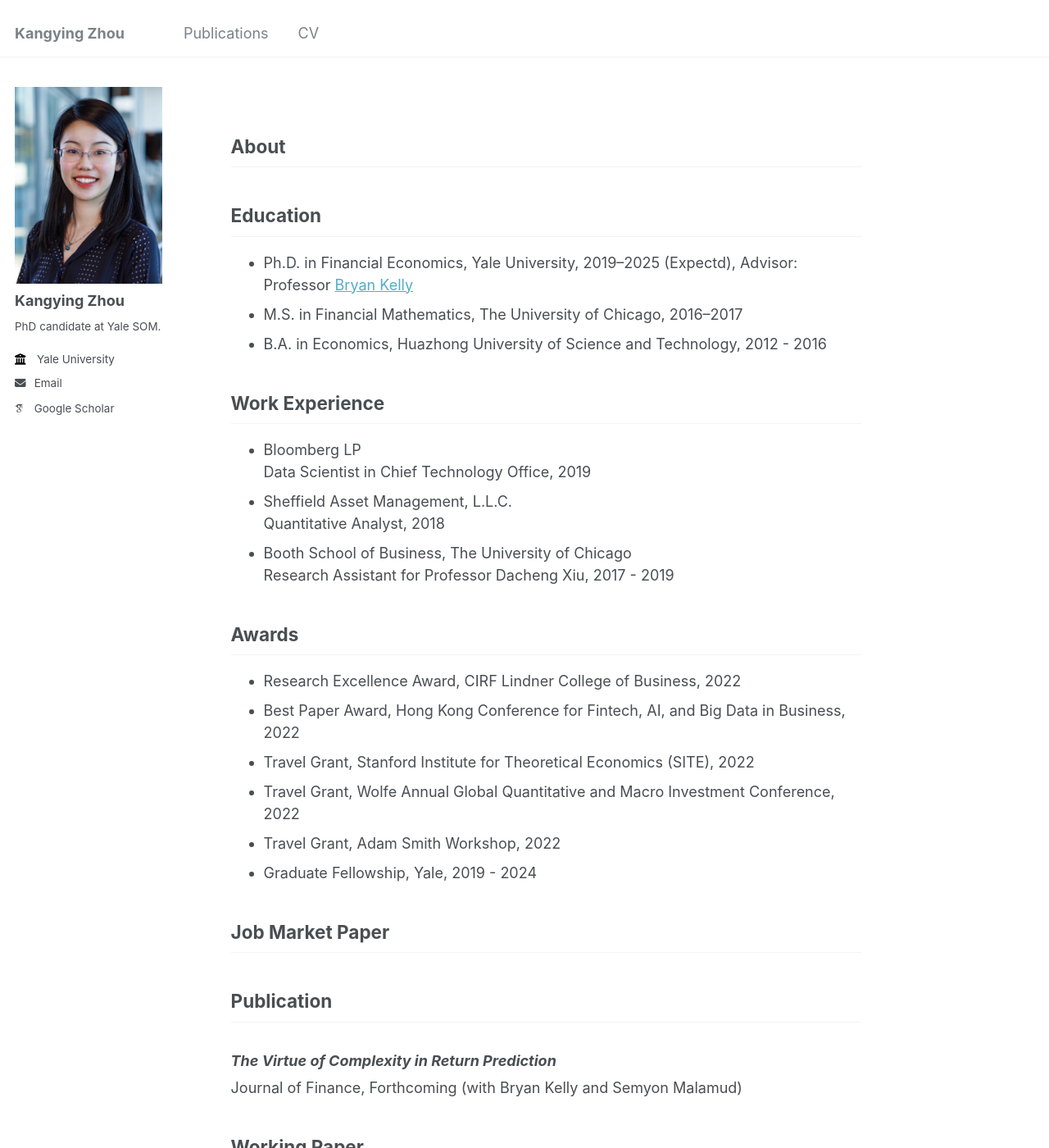
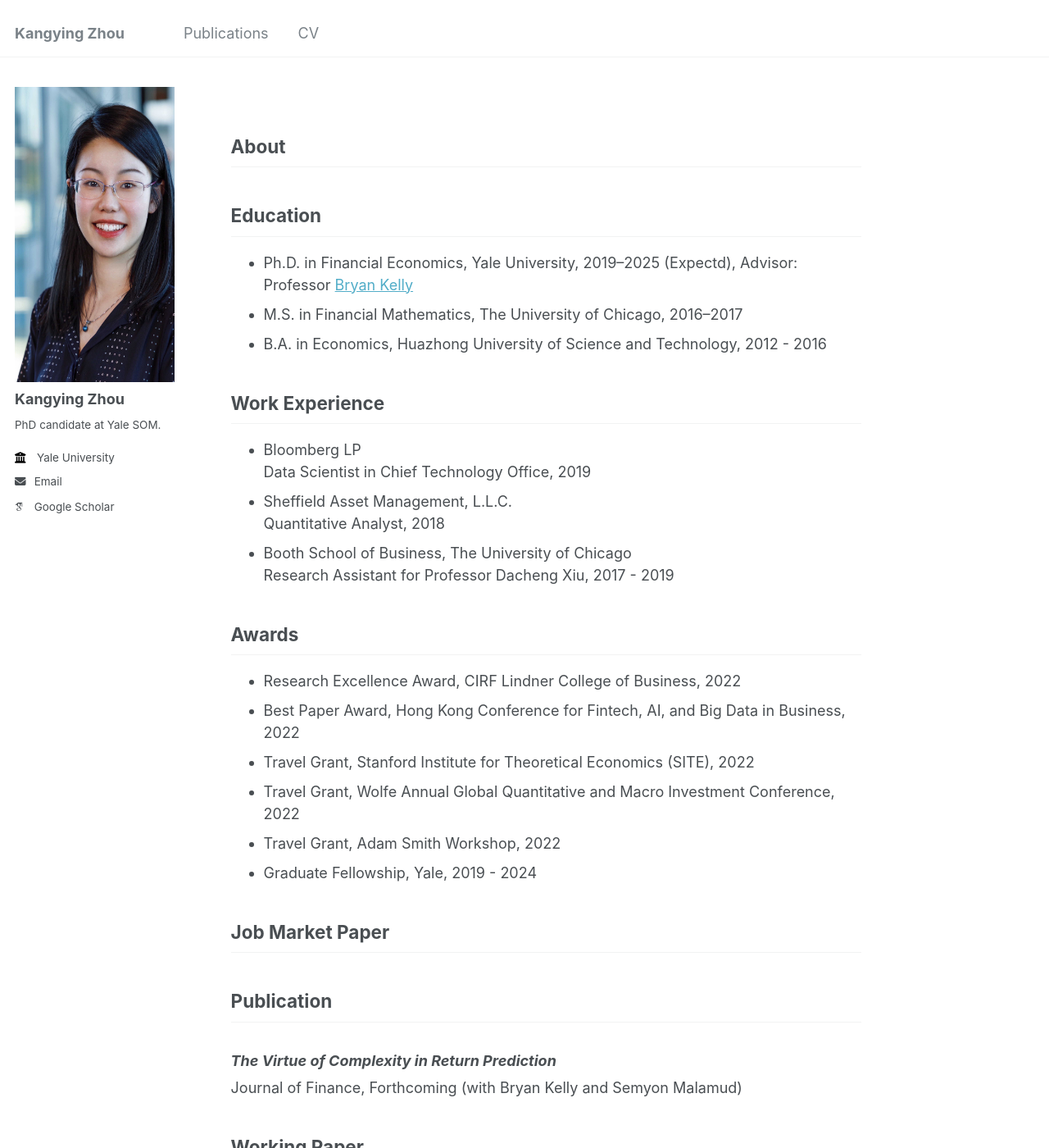
Before and after one commit to rosieli5/rosieli5.github.io, a Jekyll site: the page built from _pages/about.md, in a window 1280 px wide and 1400 px high. Shown: the whole window at 82% size. Built offline with Jekyll 4.4.1, drawn with Linux system fonts in a browser that asks for light colours; some web fonts are replaced.

Commit message:
Update _sidebar.scss

```diff
--- a/_sass/_sidebar.scss
+++ b/_sass/_sidebar.scss
@@ -81,10 +81,10 @@
   display: table;
   vertical-align: top;
   // width: 36px;
-  width: 180px;
+  width: 270px;
   // set width only, for non-square avatars
   // height: 36px;
-  height: 240px;
+  height: 360px;
   // display: table-cell;
 
   // @include breakpoint($large) {
```
